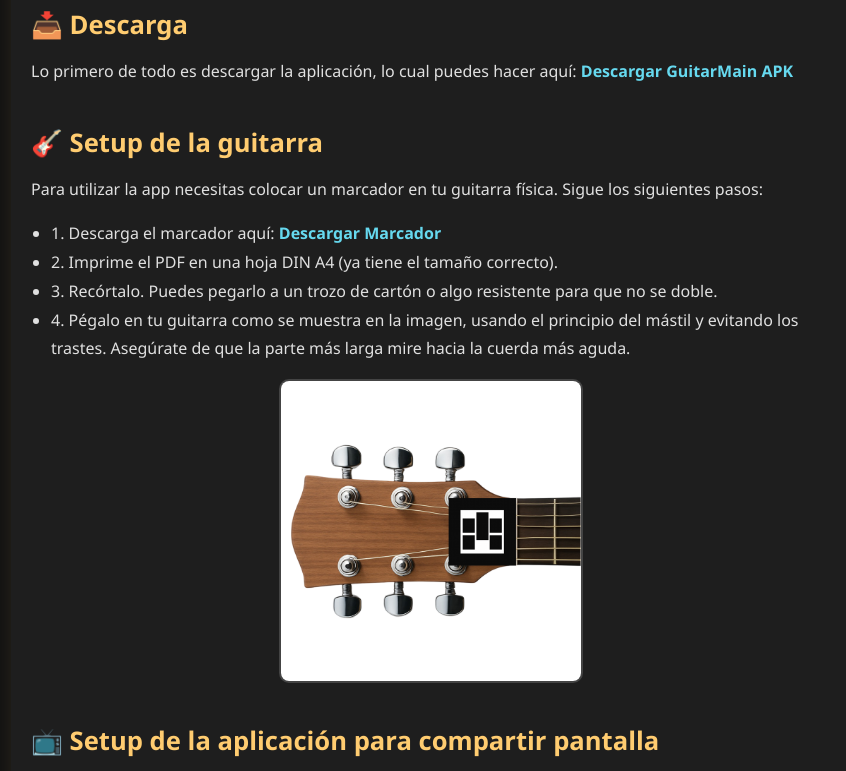
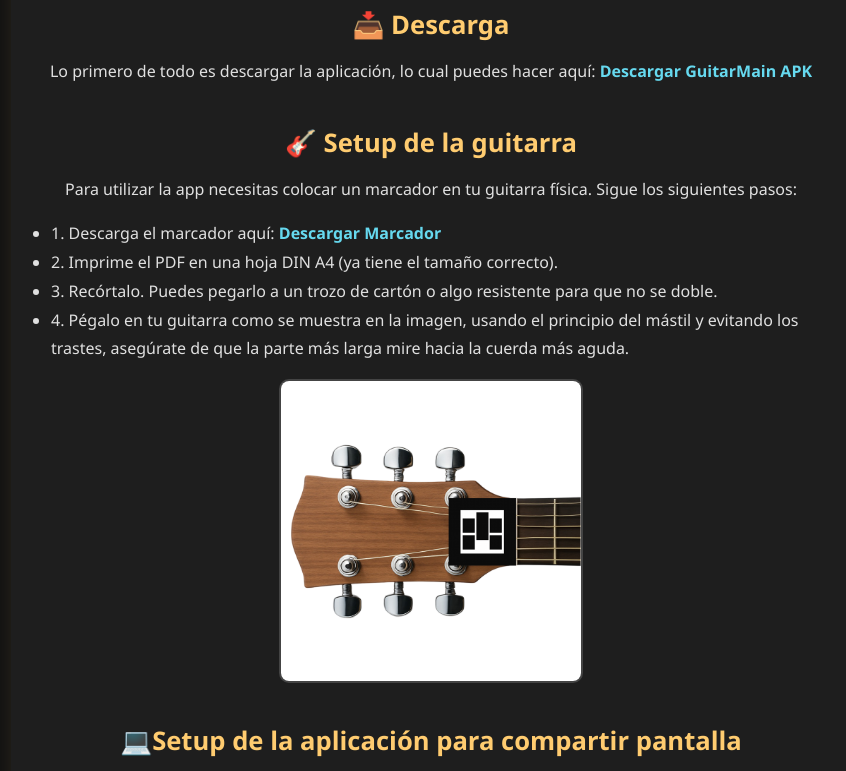
Before and after one commit to mosaicubos/GuitarMainSite, a plain HTML site: page index.html in a window 1280 px wide. Shown: the part 480-1251 px from the top of the page, without its empty margins (209-1055 px from the left). Drawn offline with Linux system fonts and the light colour scheme.

Commit message:
Update index.html

```diff
--- a/index.html
+++ b/index.html
@@ -56,6 +56,7 @@
       font-size: 1.6em;
       margin-top: 40px;
       margin-bottom: 10px;
+      text-align: center;
     }
 
     main {
@@ -65,6 +66,10 @@
       background-color: #1e1e1e;
       border-radius: 12px;
       box-shadow: 0 0 20px rgba(255, 204, 112, 0.1);
+    }
+
+    main p {
+      text-align: center;
     }
 
     a {
@@ -124,11 +129,11 @@
       <li>1. Descarga el marcador aquí: <a href="MARCADOR.pdf" download>Descargar Marcador</a></li>
       <li>2. Imprime el PDF en una hoja DIN A4 (ya tiene el tamaño correcto).</li>
       <li>3. Recórtalo. Puedes pegarlo a un trozo de cartón o algo resistente para que no se doble.</li>
-      <li>4. Pégalo en tu guitarra como se muestra en la imagen, usando el principio del mástil y evitando los trastes. Asegúrate de que la parte más larga mire hacia la cuerda más aguda.</li>
+      <li>4. Pégalo en tu guitarra como se muestra en la imagen, usando el principio del mástil y evitando los trastes, asegúrate de que la parte más larga mire hacia la cuerda más aguda.</li>
     </ul>
     <img src="marcador-ejemplo.png" alt="Ejemplo de marcador colocado" class="marker-example">
 
-    <h2>📺 Setup de la aplicación para compartir pantalla</h2>
+    <h2>💻Setup de la aplicación para compartir pantalla</h2>
     <p>
       La aplicación utiliza la cámara trasera del móvil con realidad aumentada. Para ver los acordes mientras tocas, puedes usar un espejo o un programa para compartir la pantalla.
     </p>
```
